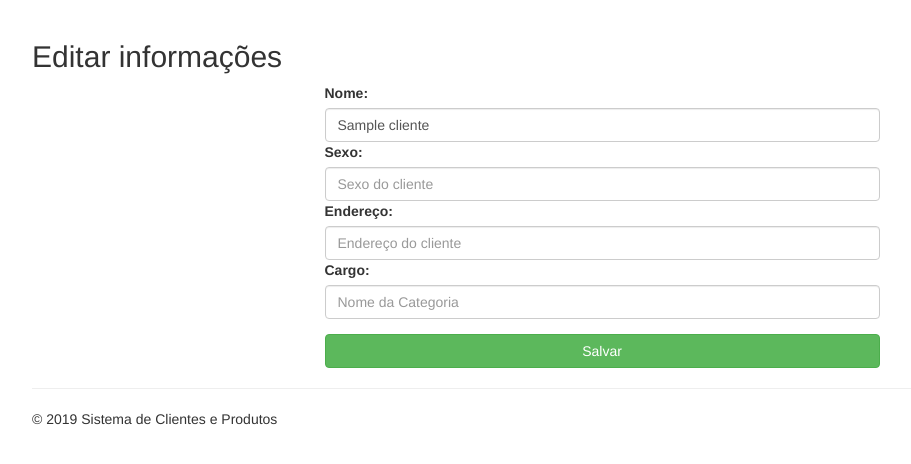
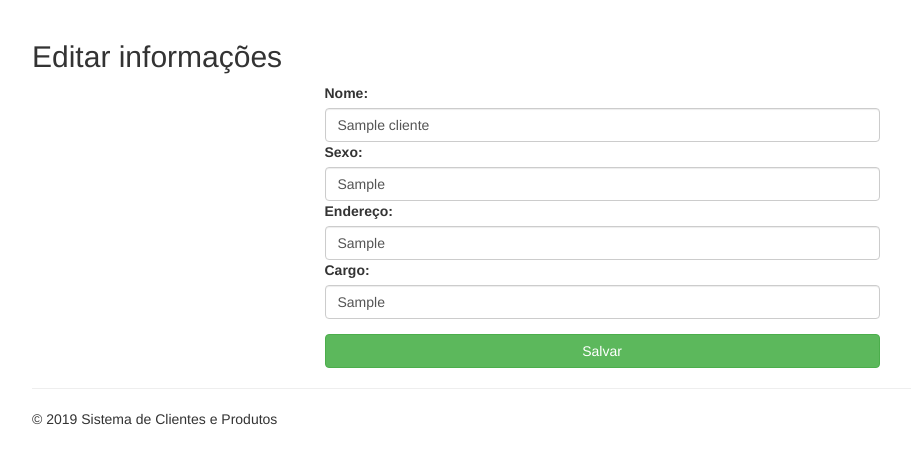
Before and after one commit to alldevfs/CRUD-de-clientes-e-produtos---PDO, a PHP site: page /cliente-editar.php?id_cliente=1 in a window 1280 px wide. Shown: the part 52-516 px from the top of the page, without its empty margins (38-949 px from the left). Run offline with PHP 8.4, Linux system fonts and the light colour scheme; tables that the repository leaves empty hold one stand-in row (values such as "Sample post").

Commit message:
problema editar cliente resolvido

```diff
--- a/class/Cliente.php
+++ b/class/Cliente.php
@@ -27,12 +27,16 @@ class Cliente
 	}
 
 	public function buscar(){
-		$query = "SELECT id_cliente, nome_cliente FROM cliente WHERE id_cliente = " . $this->id;
+		$query = "SELECT id_cliente, nome_cliente, sexo_cliente, endereco_cliente, cargo_cliente FROM cliente WHERE id_cliente = " . $this->id;
 		$conexao = Conexao::realizarConexao();
 		$resultado = $conexao->query($query);
 		$lista = $resultado->fetchAll();
 		foreach ($lista as $linha) {
+			$this->id = $linha['id_cliente'];
 			$this->nome = $linha['nome_cliente'];
+			$this->sexo = $linha['sexo_cliente'];
+			$this->endereco = $linha['endereco_cliente'];
+			$this->cargo = $linha['cargo_cliente'];
 		}
 	}
 
--- a/cliente-editar.php
+++ b/cliente-editar.php
@@ -1,8 +1,8 @@
 <?php require_once 'global.php' ?>
 <?php
 try {
-
-	$id = isset($_GET['id_cliente']);
+	$id = $_GET['id_cliente'];
+	//$id = isset($_GET['id_cliente']) ? $_GET['id_cliente'] : '2';
 	$cliente = new Cliente($id);
 
 } catch (Exception $e) {
--- a/cliente-painel.php
+++ b/cliente-painel.php
@@ -42,7 +42,7 @@ try {
           <td><a href="detalhe.php" class="btn btn-link"><?php echo $linha['sexo_cliente'] ?></a></td>
           <td><a href="detalhe.php" class="btn btn-link"><?php echo $linha['endereco_cliente'] ?></a></td>
           <td><a href="detalhe.php" class="btn btn-link"><?php echo $linha['cargo_cliente'] ?></a></td>
-          <td><a href="cliente-editar.php?id=<?php echo $linha['id_cliente'] ?>" class="btn btn-info"><span class="glyphicon glyphicon-cog"></span></a></td>
+          <td><a href="cliente-editar.php?id_cliente=<?php echo $linha['id_cliente'] ?>" class="btn btn-info"><span class="glyphicon glyphicon-cog"></span></a></td>
           <td><a href="cliente-excluir-post.php?id=<?php echo $linha['id_cliente'] ?>" class="btn btn-danger"><span class="glyphicon glyphicon-trash"></span></a></td>
         </tr>
       <?php endforeach ?>
```
